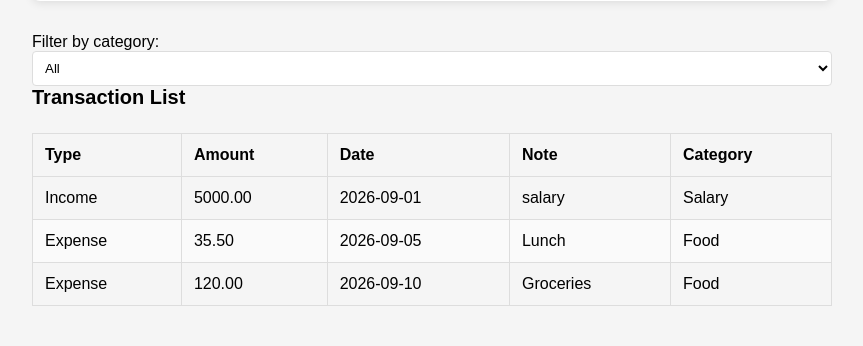
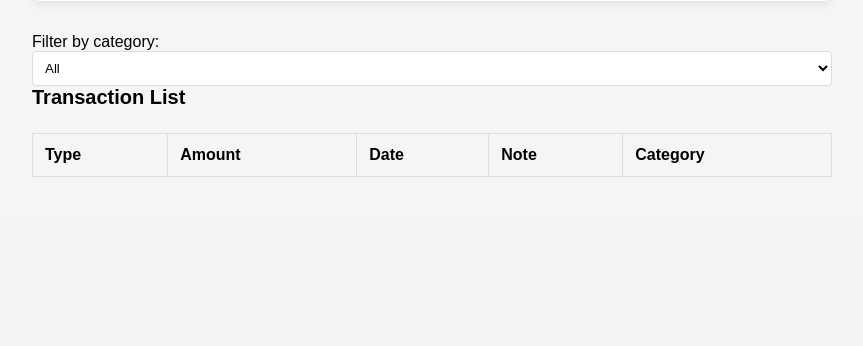
Before and after one commit to Jay-23-Lebron/expense-tracker-web, a Python web app: template templates/expense-form.html in a window 1280 px wide. Shown: the part 665-1011 px from the top of the page, without its empty margins (208-1071 px from the left). After the commit the page ends 842 px from the top, so only its background shows below. Run offline with Jinja, Linux system fonts and the light colour scheme; the template is opened without the code that fills it, so the values that code supplies are empty.

Commit message:
chore(cleanup): remove redundant static table rows in tbody

```diff
--- a/templates/expense-form.html
+++ b/templates/expense-form.html
@@ -92,27 +92,7 @@
         </tr>
       </thead>
       <tbody>
-        <tr>
-            <td>Income</td>
-            <td>5000.00</td>
-            <td>2026-09-01</td>
-            <td>salary</td>
-            <td>Salary</td>
-        </tr>
-        <tr>
-            <td>Expense</td>
-            <td>35.50</td>
-            <td>2026-09-05</td>
-            <td>Lunch</td>
-            <td>Food</td>
-        </tr>
-        <tr>
-            <td>Expense</td>
-            <td>120.00</td>
-            <td>2026-09-10</td>
-            <td>Groceries</td>
-            <td>Food</td>
-        </tr>
+
       </tbody>
     </table>
 </div>
```
